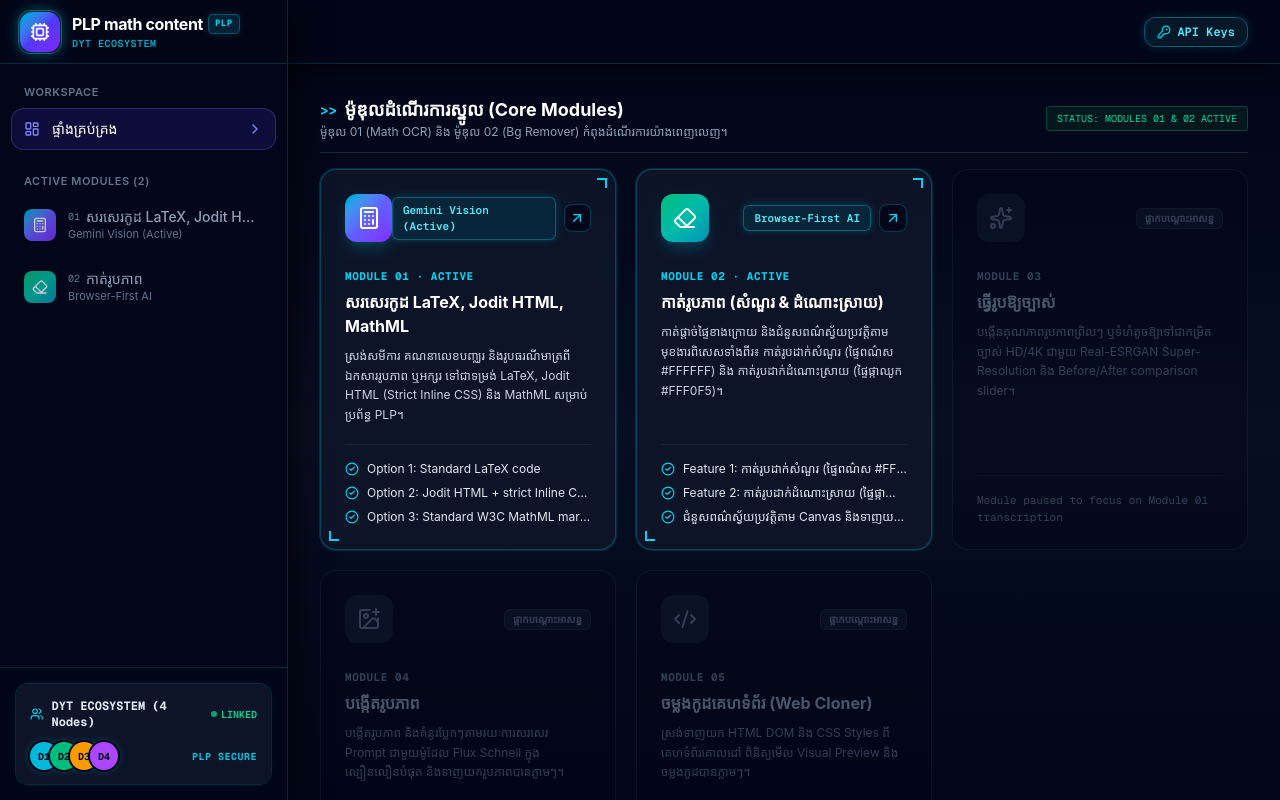
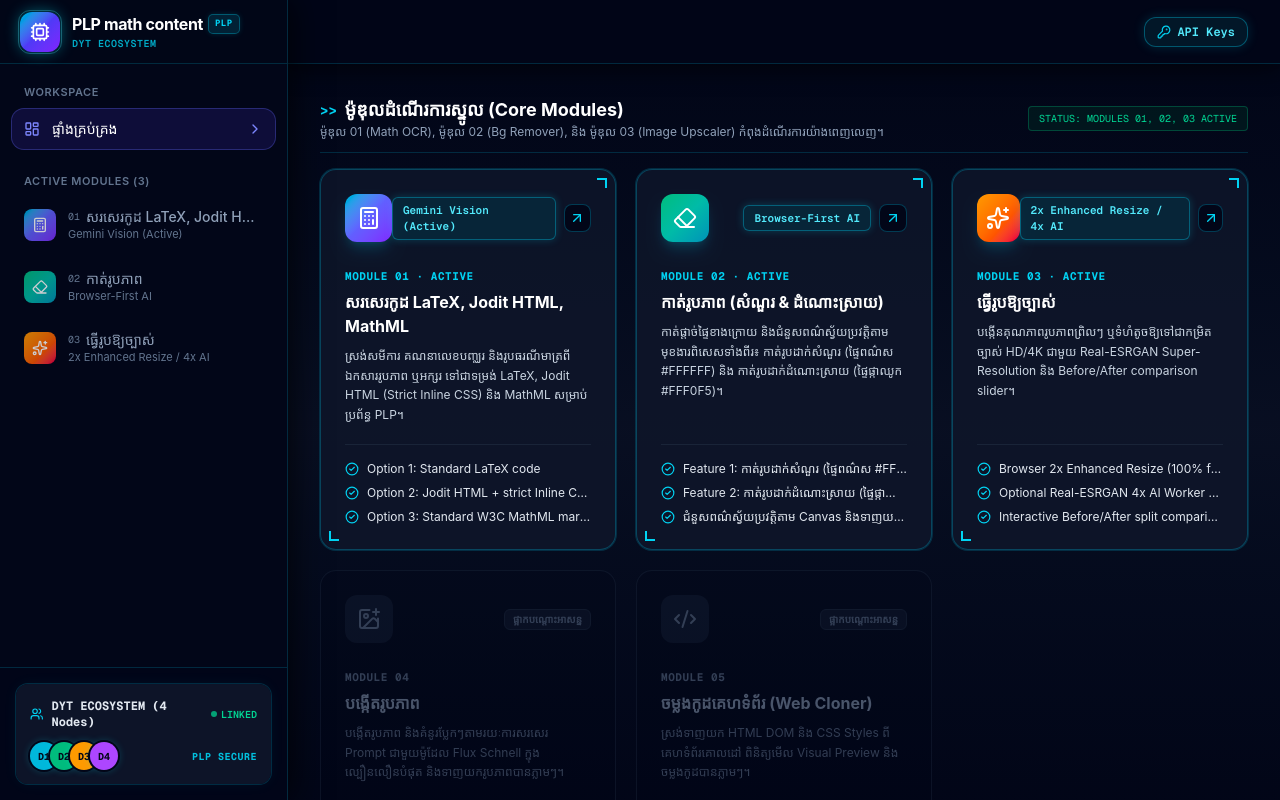
Before and after one commit to hounsophadayuth2234-ux/plp-math-ocr, a Next.js app: page / in a window 1280 px wide. Built offline with nearby package versions, Linux system fonts and the light colour scheme.

Commit message:
feat(upscaler): enable Module 03 with honest browser 2x resize and optional Real-ESRGAN worker

```diff
--- a/src/app/page.tsx
+++ b/src/app/page.tsx
@@ -31,11 +31,11 @@
               <span>ម៉ូឌុលដំណើរការស្នូល (Core Modules)</span>
             </h3>
             <p className="text-xs text-slate-400">
-              ម៉ូឌុល 01 (Math OCR) និង ម៉ូឌុល 02 (Bg Remover) កំពុងដំណើរការយ៉ាងពេញលេញ។
+              ម៉ូឌុល 01 (Math OCR), ម៉ូឌុល 02 (Bg Remover), និង ម៉ូឌុល 03 (Image Upscaler) កំពុងដំណើរការយ៉ាងពេញលេញ។
             </p>
           </div>
           <span className="hidden sm:inline-flex rounded font-mono text-[10px] text-emerald-400 border border-emerald-500/30 bg-emerald-950/40 px-2.5 py-1">
-            STATUS: MODULES 01 & 02 ACTIVE
+            STATUS: MODULES 01, 02, 03 ACTIVE
           </span>
         </div>
 
--- a/src/config/tools.ts
+++ b/src/config/tools.ts
@@ -67,16 +67,16 @@
     href: "/image-upscaler",
     description:
       "បង្កើនគុណភាពរូបភាពព្រិលៗ ឬទំហំតូចឱ្យទៅជាកម្រិតច្បាស់ HD/4K ជាមួយ Real-ESRGAN Super-Resolution និង Before/After comparison slider។",
-    badge: "Temporarily Inactive",
-    engine: "Replicate Real-ESRGAN / Super-Resolution API",
+    badge: "2x Enhanced Resize / 4x AI",
+    engine: "Browser Bicubic Enhancer / Real-ESRGAN",
     accentColor: "from-amber-500 via-orange-500 to-rose-600",
     highlights: [
-      "Up to 4x super-resolution enhancement",
+      "Browser 2x Enhanced Resize (100% free, honest labeling)",
+      "Optional Real-ESRGAN 4x AI Worker / Cloud",
       "Interactive Before/After split comparison slider",
-      "Detail recovery for text, illustrations & photos",
     ],
     iconName: "Sparkles",
-    disabled: true,
+    disabled: false,
   },
   {
     id: "image-generator",
```
